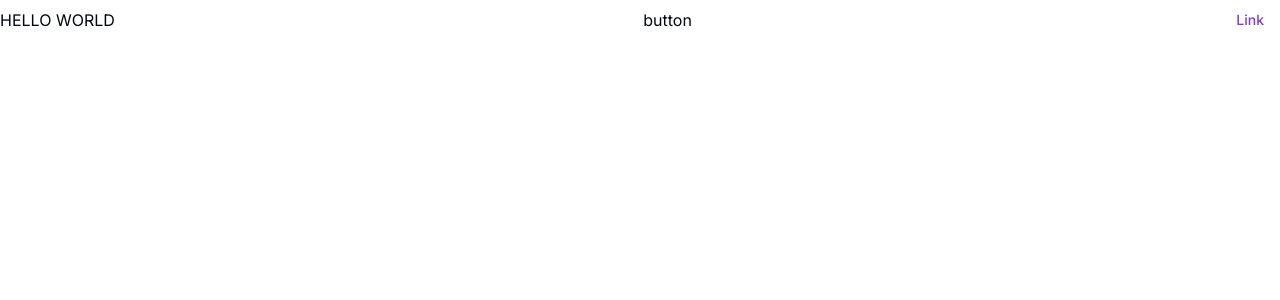
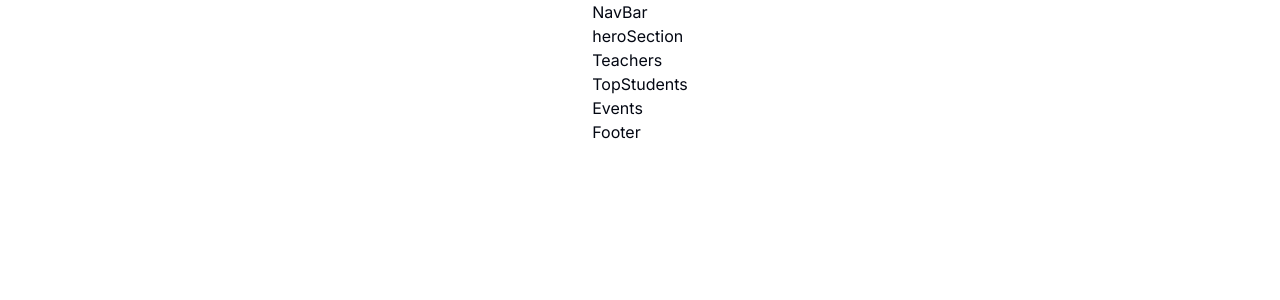
Before and after one commit to rasel9t6/department-of-economics, a Next.js app: page / in a window 1280 px wide. Shown: the top 300 px of the page. Built offline with nearby package versions, Linux system fonts and the light colour scheme; a web font is replaced by a local one.

Commit message:
router/setup-completed

```diff
--- /dev/null
+++ b/app/(root)/(home)/page.tsx
@@ -0,0 +1,12 @@
+export default function Home() {
+  return (
+    <>
+      <div>NavBar</div>
+      <div>heroSection</div>
+      <div>Teachers</div>
+      <div>TopStudents</div>
+      <div>Events</div>
+      <div>Footer</div>
+    </>
+  );
+}
--- /dev/null
+++ b/app/(root)/about/page.tsx
@@ -0,0 +1,3 @@
+export default function About() {
+  return <div>About</div>;
+}
--- /dev/null
+++ b/app/(root)/contact/page.tsx
@@ -0,0 +1,3 @@
+export default function Contact() {
+  return <div>Contact</div>;
+}
--- /dev/null
+++ b/app/(root)/gallery/page.tsx
@@ -0,0 +1,3 @@
+export default function Gallery() {
+  return <div>Gallery</div>;
+}
--- /dev/null
+++ b/app/(root)/layout.tsx
@@ -0,0 +1,10 @@
+import { Button } from '@/components/ui/button';
+
+export default function Layout({ children }: { children: React.ReactNode }) {
+  return (
+    <main className='flex flex-col items-center justify-between'>
+
+      <div>{children}</div>
+    </main>
+  );
+}
--- /dev/null
+++ b/app/(root)/notice/page.tsx
@@ -0,0 +1,3 @@
+export default function Notice() {
+  return <div>Notice</div>;
+}
--- a/app/page.tsx
+++ /dev/null
@@ -1,11 +0,0 @@
-import { Button } from '@/components/ui/button';
-
-export default function Home() {
-  return (
-    <main className='flex items-center justify-between'>
-      HELLO WORLD
-      <h1>button</h1>
-      <Button variant='link'>Link</Button>
-    </main>
-  );
-}
```
